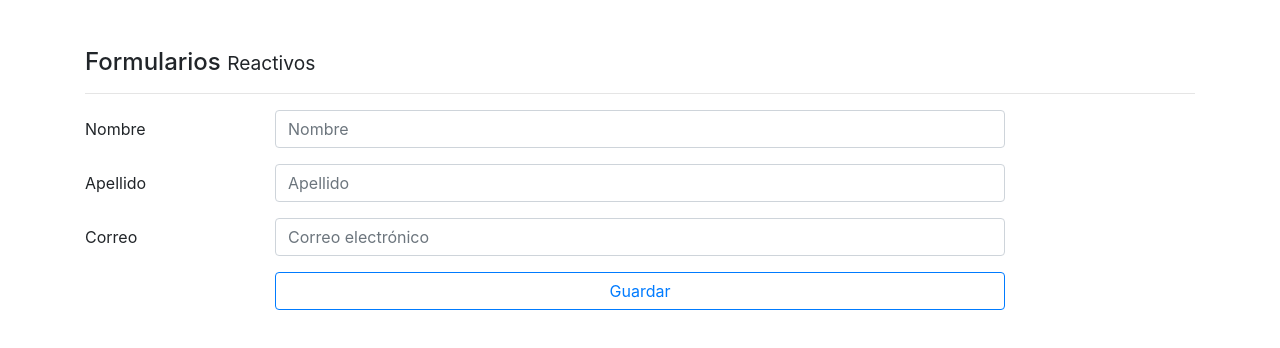
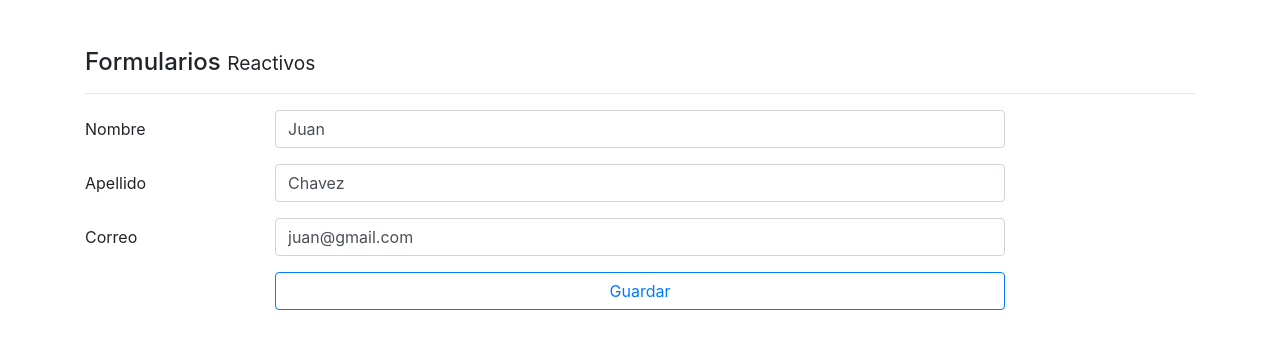
Before and after one commit to juanvictor/08-formularios, an Angular app: page /reactivo in a window 1280 px wide. Shown: the top 348 px of the page. Built offline with nearby package versions, Linux system fonts and the light colour scheme.

Commit message:
Clase 198. Formularios Reactivos: Creación del formulario - formGroup y formControlName - ngSubmit

```diff
--- a/src/app/pages/reactive/reactive.component.html
+++ b/src/app/pages/reactive/reactive.component.html
@@ -1,6 +1,6 @@
 <h4>Formularios <small> Reactivos </small></h4>
 <hr>
-<form autocomplete="off">
+<form autocomplete="off" [formGroup]="forma" (ngSubmit)="guardar()">
 
     <div>
 
@@ -8,7 +8,7 @@
             <label class="col-2 col-form-label">Nombre</label>
             <div class="col-8">
 
-                <input class="form-control" type="text" placeholder="Nombre">
+                <input class="form-control" type="text" placeholder="Nombre" formControlName="nombre">
             </div>
         </div>
 
@@ -16,7 +16,7 @@
             <label class="col-2 col-form-label">Apellido</label>
             <div class="col-8">
 
-                <input class="form-control" type="text" placeholder="Apellido">
+                <input class="form-control" type="text" placeholder="Apellido" formControlName="apellido">
             </div>
         </div>
 
@@ -26,7 +26,7 @@
         <label class="col-2 col-form-label">Correo</label>
         <div class="col-8">
 
-            <input class="form-control" type="email" placeholder="Correo electrónico">
+            <input class="form-control" type="email" placeholder="Correo electrónico" formControlName="correo">
         </div>
     </div>
 
--- a/src/app/pages/reactive/reactive.component.ts
+++ b/src/app/pages/reactive/reactive.component.ts
@@ -1,4 +1,5 @@
 import { Component, OnInit } from '@angular/core';
+import { FormGroup, FormBuilder } from '@angular/forms';
 
 @Component({
   selector: 'app-reactive',
@@ -7,9 +8,27 @@
 })
 export class ReactiveComponent implements OnInit {
 
-  constructor() { }
+  forma: FormGroup;
+
+  constructor(
+    private fb: FormBuilder
+  ) {
+    this.crearFormulario();
+  }
 
   ngOnInit(): void {
   }
 
+  crearFormulario() {
+    this.forma = this.fb.group({
+      nombre  : ['Juan'],
+      apellido: ['Chavez'],
+      correo  : ['juan@gmail.com']
+    });
+  }
+
+  guardar() {
+    console.log(this.forma);
+  }
+
 }
```
